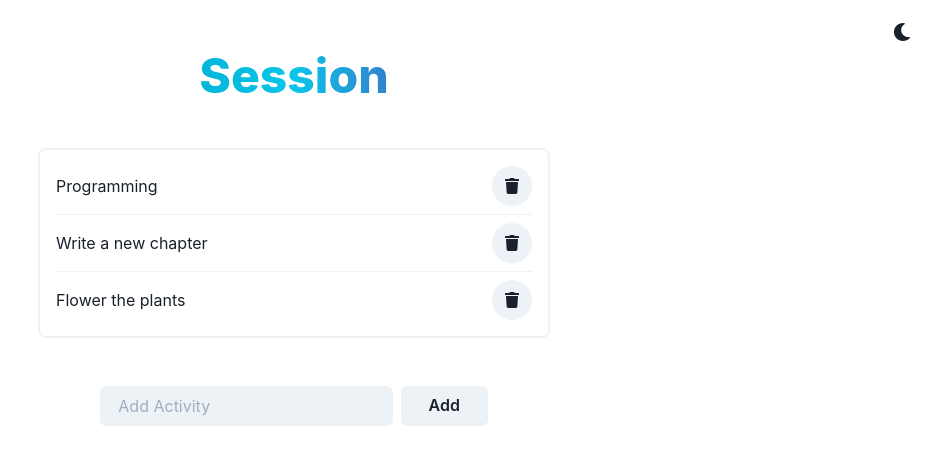
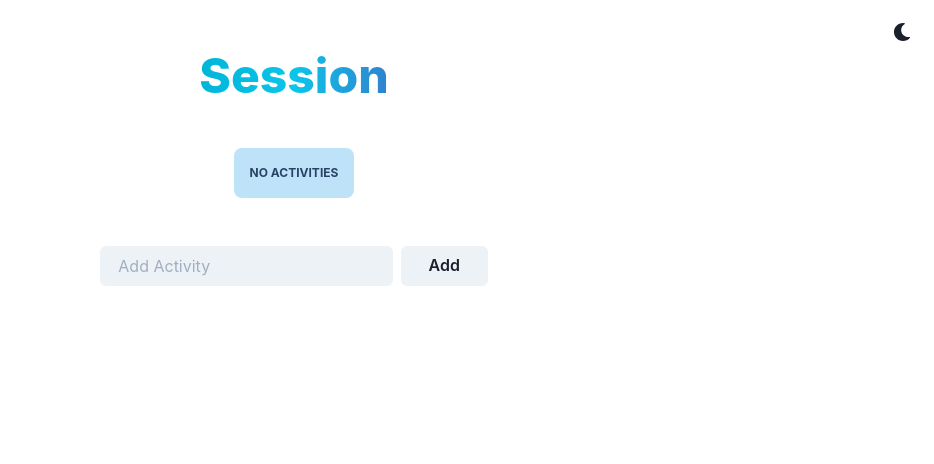
Before and after one commit to sravn25/session, a React (Create React App) app: page / in a window 1280 px wide. Shown: the top 464 px of the page, without its empty margins (346-1280 px from the left). Built offline with nearby package versions, Linux system fonts and the light colour scheme.

Commit message:
local storage

```diff
--- a/src/App.js
+++ b/src/App.js
@@ -9,23 +9,29 @@ function App() {
   const initialActivities = [
     {
       id: 1,
-      body: 'Programming',
+      body: 'Add activities',
     },
     {
       id: 2,
-      body: 'Write a new chapter ',
+      body: 'Complete activities',
     },
     {
       id: 3,
-      body: 'Flower the plants',
+      body: 'Take a rest',
     },
   ];
 
-  const [activities, setActivities] = useState(initialActivities);
+  const [activities, setActivities] = useState(
+    () => JSON.parse(localStorage.getItem('activities')) || []
+  );
 
-  const addActivity = (activity) => {
+  useEffect(() => {
+    localStorage.setItem('activities', JSON.stringify(activities));
+  }, [activities]);
+
+  const addActivity = activity => {
     setActivities([...activities, activity]);
-  }
+  };
 
   const deleteActivity = id => {
     const newActivity = activities.filter(act => act.id !== id);
@@ -38,7 +44,10 @@ function App() {
         <ColorModeSwitcher justifySelf="flex-end" />
         <VStack spacing={4}>
           <Head />
-          <ActivityList activityArr={activities} deleteActivity={deleteActivity}/>
+          <ActivityList
+            activityArr={activities}
+            deleteActivity={deleteActivity}
+          />
           <AddActivity activityArr={activities} addActivity={addActivity} />
         </VStack>
       </Grid>
```
